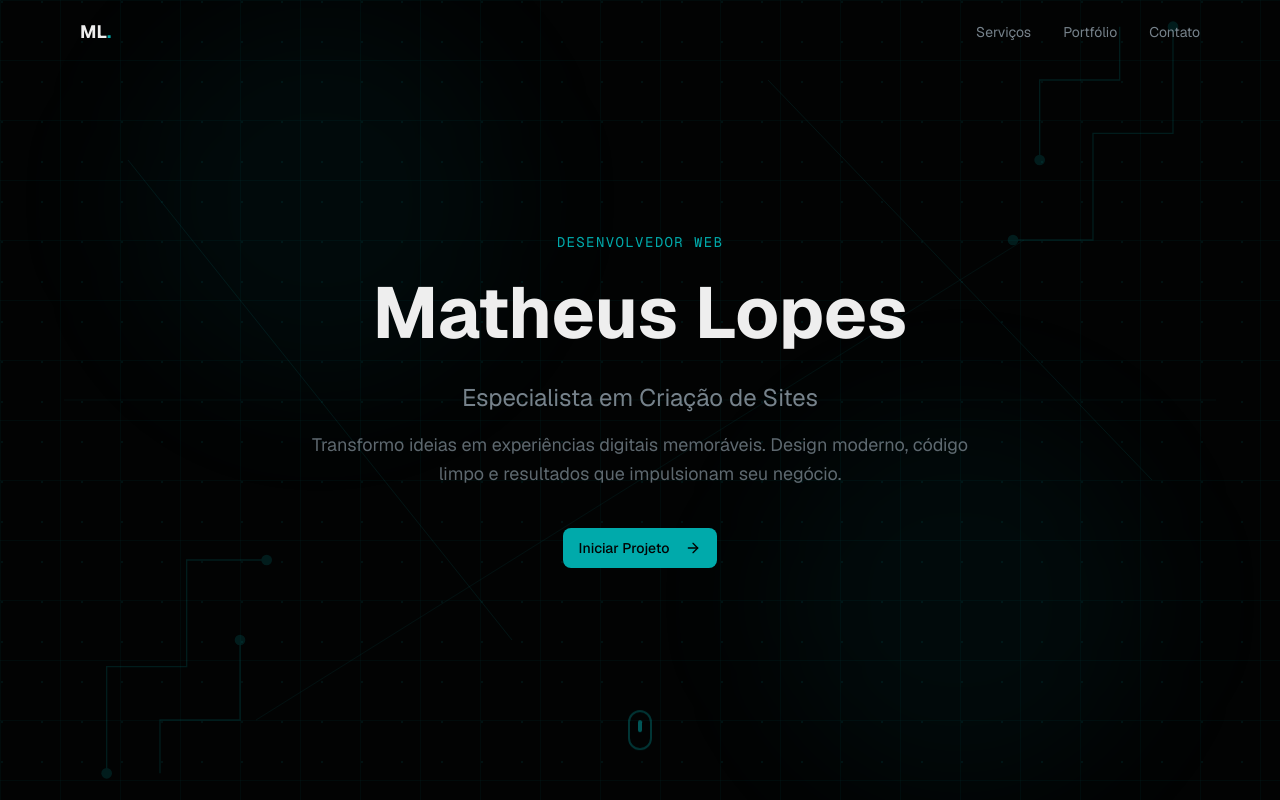
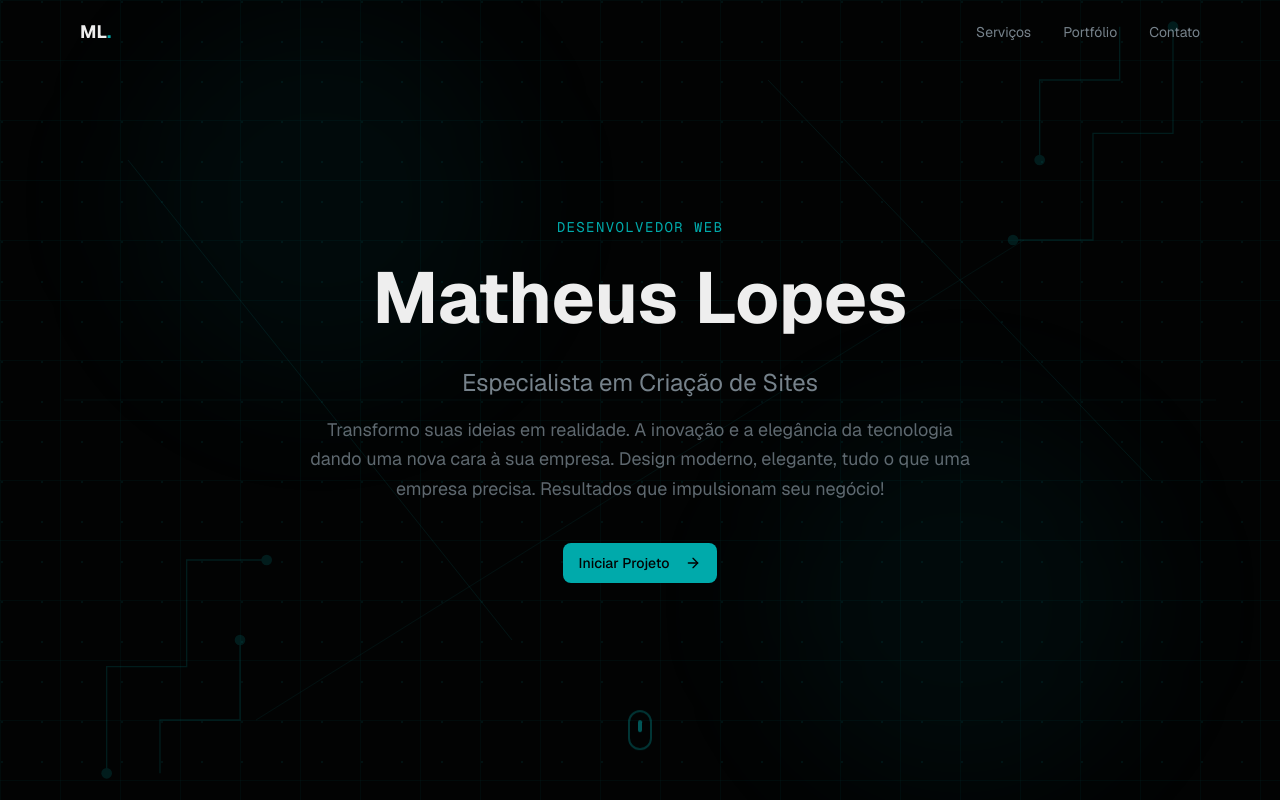
Before and after one commit to matheuslopes0805-dev/servi-os, a Next.js app: page / in a window 1280 px wide. Shown: the top 800 px of the page. Built offline with nearby package versions, Linux system fonts and the light colour scheme.

Commit message:
Atualização de conteúdo

```diff
--- a/components/hero-section.tsx
+++ b/components/hero-section.tsx
@@ -24,8 +24,8 @@ export function HeroSection() {
         </p>
 
         <p className="text-base md:text-lg text-muted-foreground/80 max-w-2xl mx-auto mb-10 leading-relaxed animate-in fade-in slide-in-from-bottom-4 duration-700 delay-300">
-          Transformo ideias em experiências digitais memoráveis.
-          Design moderno, código limpo e resultados que impulsionam seu negócio.
+          Transformo suas ideias em realidade. A inovação e a elegância da tecnologia dando uma nova cara à sua empresa.
+          Design moderno, elegante, tudo o que uma empresa precisa. Resultados que impulsionam seu negócio!
         </p>
 
         <div className="animate-in fade-in slide-in-from-bottom-4 duration-700 delay-500">
```
